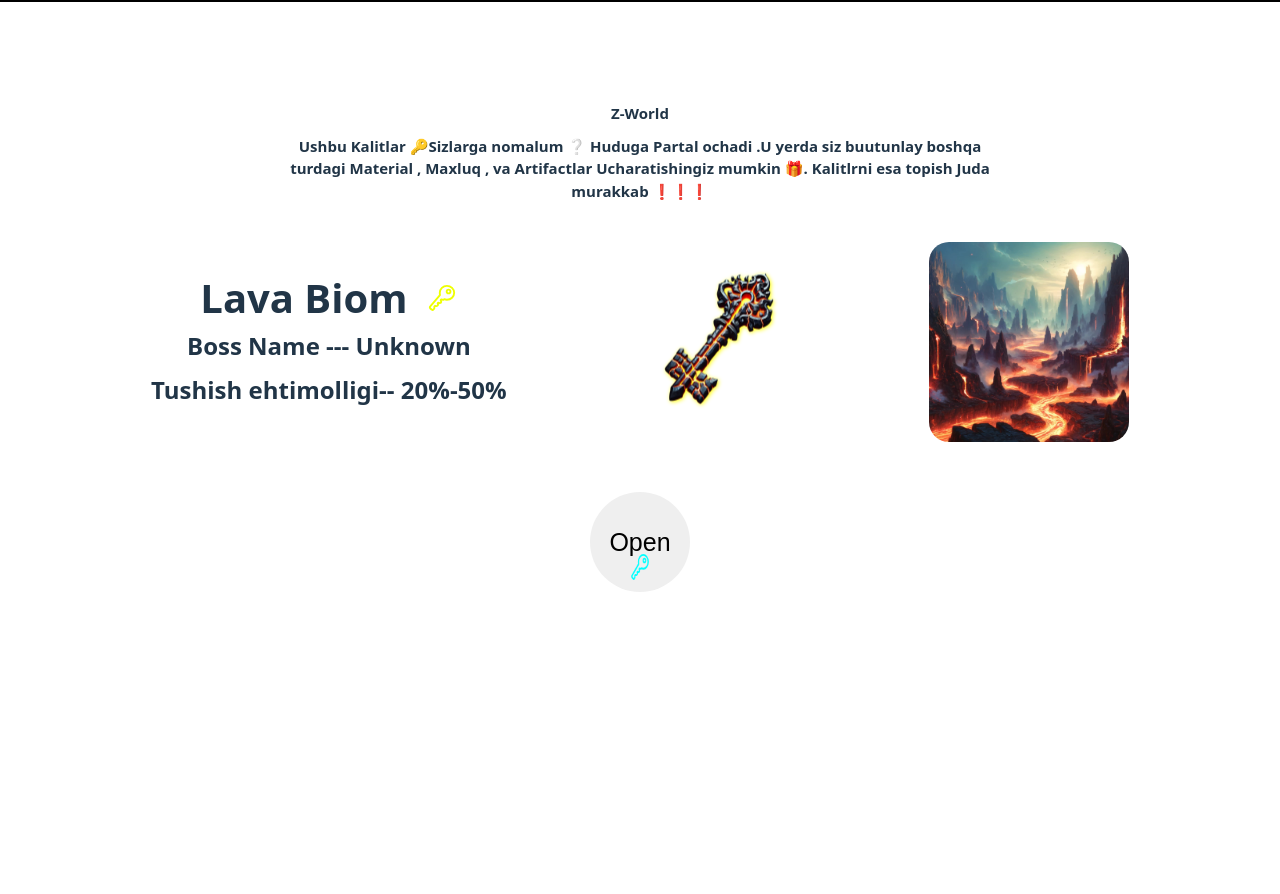
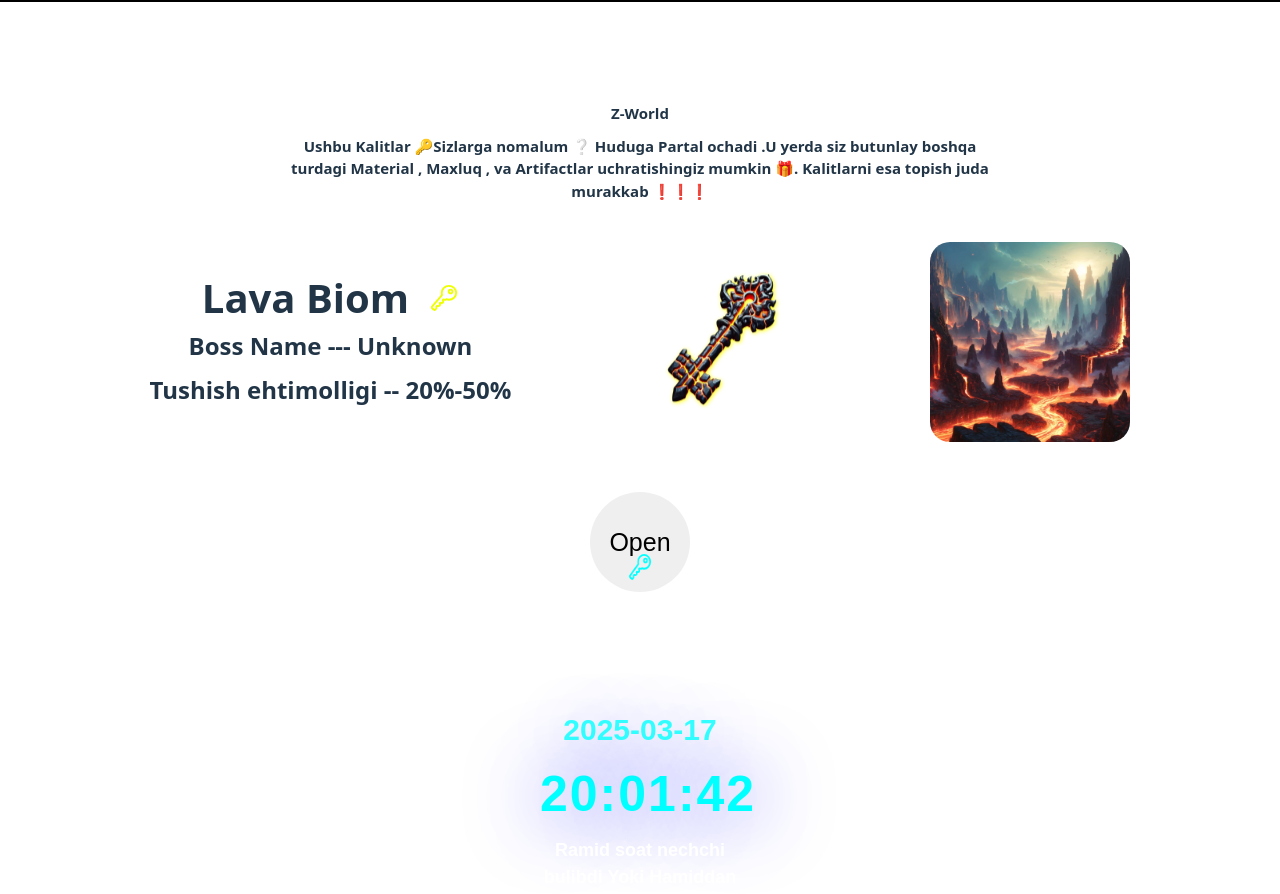
Before and after one commit to Suhrob077/WORLD, a React (Vite) app: page / in a window 1280 px wide. Shown: the part 520-1414 px from the top of the page. Before the commit the page ends 1122 px from the top, so only its background shows below. Built offline with nearby package versions, Linux system fonts and the light colour scheme.

Commit message:
Kod yangilandi

```diff
--- a/public/Data/Artifact.json
+++ b/public/Data/Artifact.json
@@ -4,7 +4,7 @@
     "category": "lv500-999",
     "name": "Carona Blood King",
     "description": "A powerful artifact infused with the blood of an ancient king.",
-    "image": "/public/IMGS/Artifacts/Carona Blood king lv-600.png",
+    "image": "/IMGS/Artifacts/Carona Blood king lv-600.png",
     "LVL": "lv-600"
   },
   {
@@ -12,7 +12,7 @@
     "category": "lv500-999",
     "name": "Dragon Ring",
     "description": "A mystical ring forged from dragon scales.",
-    "image": "/public/IMGS/Artifacts/Dragon-ring lv505.png",
+    "image": "/IMGS/Artifacts/Dragon-ring lv505.png",
     "LVL": "lv-505"
   },
   {
@@ -20,7 +20,7 @@
     "category": "lv200-500",
     "name": "Heart Crystal",
     "description": "A crystal pulsating with life energy.",
-    "image": "/public/IMGS/Artifacts/Heart-cristal-lv-200.png",
+    "image": "/IMGS/Artifacts/Heart-cristal-lv-200.png",
     "LVL": "lv-200"
   },
   {
@@ -28,7 +28,7 @@
     "category": "lv500-999",
     "name": "Ice and Fire",
     "description": "A relic containing the balance of elemental forces.",
-    "image": "/public/IMGS/Artifacts/Ice and Fire lv-650.png",
+    "image": "/IMGS/Artifacts/Ice and Fire lv-650.png",
     "LVL": "lv-650"
   },
   {
@@ -36,7 +36,7 @@
     "category": "lv1-200",
     "name": "Silver Ring",
     "description": "A simple yet elegant silver ring.",
-    "image": "/public/IMGS/Artifacts/Ive-C-lv-50.png",
+    "image": "/IMGS/Artifacts/Ive-C-lv-50.png",
     "LVL": "lv-50"
   },
   {
@@ -44,7 +44,7 @@
     "category": "lv500-999",
     "name": "GoldenSunRelic",
     "description": "A radiant artifact that glows with the power of the sun.",
-    "image": "/public/IMGS/Artifacts/L2-lv-700.png",
+    "image": "/IMGS/Artifacts/L2-lv-700.png",
     "LVL": "lv-700"
   },
   {
@@ -52,7 +52,7 @@
     "category": "lv500-999",
     "name": "Feather of Light",
     "description": "A celestial feather said to bring good fortune.",
-    "image": "/public/IMGS/Artifacts/L3--lv-666.png",
+    "image": "/IMGS/Artifacts/L3--lv-666.png",
     "LVL": "lv-666"
   },
   {
@@ -60,7 +60,7 @@
     "category": "lv200-500",
     "name": "Shadow Eye Pendant",
     "description": "A mysterious pendant that sees through darkness.",
-    "image": "/public/IMGS/Artifacts/lv-322.png",
+    "image": "/IMGS/Artifacts/lv-322.png",
     "LVL": "lv-322"
   },
   {
@@ -68,7 +68,7 @@
     "category": "lv200-500",
     "name": "S-Soul Orb",
     "description": "An orb containing the soul of a great summoner.",
-    "image": "/public/IMGS/Artifacts/Summoner Soul-lv-300.png",
+    "image": "/IMGS/Artifacts/Summoner Soul-lv-300.png",
     "LVL": "lv-300"
   },
   {
@@ -76,7 +76,7 @@
     "category": "lv200-500",
     "name": "Ring of Power",
     "description": "A ring that grants immense power to its wearer.",
-    "image": "/public/IMGS/Artifacts/Ring Power-lv333.png",
+    "image": "/IMGS/Artifacts/Ring Power-lv333.png",
     "LVL": "lv-333"
   },
   {
@@ -84,7 +84,7 @@
     "category": "lv1-200",
     "name": "Magic Crown",
     "description": "A crown imbued with magical energies.",
-    "image": "/public/IMGS/Artifacts/Magic-crovn lv-250.png",
+    "image": "/IMGS/Artifacts/Magic-crovn lv-250.png",
     "LVL": "lv-190"
   },
   {
@@ -92,7 +92,7 @@
     "category": "lv500-999",
     "name": "Platinum Defender",
     "description": "A ring offering supreme protection.",
-    "image": "/public/IMGS/Artifacts/Platinum DEF lv-180.png",
+    "image": "/IMGS/Artifacts/Platinum DEF lv-180.png",
     "LVL": "lv-180"
   },
   {
@@ -100,7 +100,7 @@
     "category": "lv200-500",
     "name": "Sunshine Amulet",
     "description": "An amulet radiating warmth and positivity.",
-    "image": "/public/IMGS/Artifacts/Sun-shine-lv-260.png",
+    "image": "/IMGS/Artifacts/Sun-shine-lv-260.png",
     "LVL": "lv-260"
   },
   {
@@ -108,7 +108,7 @@
     "category": "lv200-500",
     "name": "T-S_W",
     "description": "A talisman granting warrior's strength.",
-    "image": "/public/IMGS/Artifacts/Talisman Summoner Warior lv-300.png",
+    "image": "/IMGS/Artifacts/Talisman Summoner Warior lv-300.png",
     "LVL": "lv-300"
   },
   {
@@ -116,7 +116,7 @@
     "category": "lv200-500",
     "name": "Water Skill Orb",
     "description": "A water-infused artifact that enhances agility.",
-    "image": "/public/IMGS/Artifacts/Water-skill - lv-450.png",
+    "image": "/IMGS/Artifacts/Water-skill - lv-450.png",
     "LVL": "lv-450"
   }
 ]
--- a/public/Data/World.json
+++ b/public/Data/World.json
@@ -4,80 +4,80 @@
         "Boss":"Unknown",
         "drop": "20%-50%",
         "Name": "Lava Biom",
-        "img-biom": "/public/IMGS/Wolrd/Lava.jpg",
-        "img-Kay": "/public/IMGS/World-KAY/Lava-Kay.png"
+        "img-biom": "/IMGS/Wolrd/Lava.jpg",
+        "img-Kay": "/IMGS/World-KAY/Lava-Kay.png"
     },
     {
         "id" : "2",
         "Boss":"Unknown",
         "drop": "20%-50%",
         "Name": "Ice Place",
-        "img-biom": "/public/IMGS/Wolrd/Ice-Plase.jpg",
-        "img-Kay": "/public/IMGS/World-Kay/Ice-Kay.png"
+        "img-biom": "/IMGS/Wolrd/Ice-Plase.jpg",
+        "img-Kay": "/IMGS/World-KAY/Ice-Kay.png"
     },
     {
         "id" : "3",
         "Boss":"Unknown",
         "drop": "20%-35%",
         "Name": "Magic World",
-        "img-biom": "/public/IMGS/Wolrd/Magic.jpg",
-        "img-Kay": "/public/IMGS/World-KAY/Magic-Kay.png"
+        "img-biom": "/IMGS/Wolrd/Magic.jpg",
+        "img-Kay": "/IMGS/World-KAY/Magic-Kay.png"
     },
     {
         "id" : "4",
         "Boss":"Unknown",
         "drop": "10%-30%",
         "Name": "Light Gate",
-        "img-biom": "/public/IMGS/Wolrd/Light-Forest.jpg",
-        "img-Kay": "/public/IMGS/World-KAY/Light-Kay.png"
+        "img-biom": "/IMGS/Wolrd/Light-Forest.jpg",
+        "img-Kay": "/IMGS/World-KAY/Light-Kay.png"
     },
     {
         "id" : "5",
         "Boss":"Unknown",
         "drop": "10%-40%",
         "Name": "Lunar Gate",
-        "img-biom": "/public/IMGS/Wolrd/Lunar.jpg",
-        "img-Kay": "/public/IMGS/World-KAY/Lunar-Kay.png"
+        "img-biom": "/IMGS/Wolrd/Lunar.jpg",
+        "img-Kay": "/IMGS/World-KAY/Lunar-Kay.png"
     },
     {
         "id" : "6",
         "Boss":"Unknown",
         "drop": "10%-30%",
         "Name": "Jungle",
-        "img-biom": "/public/IMGS/Wolrd/Jungle.jpg",
-        "img-Kay": "/public/IMGS/World-KAY/Forest-Kay.png"
+        "img-biom": "/IMGS/Wolrd/Jungle.jpg",
+        "img-Kay": "/IMGS/World-KAY/Forest-Kay.png"
     },
     {
         "id" : "7",
         "Boss":"Unknown",
         "drop": "10%-30%",
         "Name": "Dark Forest",
-        "img-biom": "/public/IMGS/Wolrd/Darc-forest.jpg",
-        "img-Kay": "/public/IMGS/World-KAY/Cold-Kay.png"
+        "img-biom": "/IMGS/Wolrd/Darc-forest.jpg",
+        "img-Kay": "/IMGS/World-KAY/Cold-Kay.png"
     },
     {
         "id" : "8",
         "Boss":"Unknown",
         "drop": "10%-40%",
         "Name": "Magic Kay",
-        "img-biom": "/public/IMGS/Wolrd/Magic.jpg",
-        "img-Kay": "/public/IMGS/World-KAY/Magic-Kay.png"
+        "img-biom": "/IMGS/Wolrd/Magic.jpg",
+        "img-Kay": "/IMGS/World-KAY/Magic-Kay.png"
     },
     {
         "id" : "9",
         "Boss":"Unknown",
         "drop": "10%-30%",
         "Name": "Unknown",
-        "img-biom": "/public/IMGS/Wolrd/Uncnown.jpg",
-        "img-Kay": "/public/IMGS/World-KAY/Uncnown-Kay.png"
+        "img-biom": "/IMGS/Wolrd/Uncnown.jpg",
+        "img-Kay": "/IMGS/World-KAY/Uncnown-Kay.png"
     },
     {
         "id" : "10",
         "Boss":"Unknown",
         "drop": "10%-30%",
         "Name": "Unknown",
-        "img-biom": "/public/IMGS/Wolrd/Uncnown2.jpg",
-        "img-Kay": "/public/IMGS/World-KAY/Uncnown-Kay.png"
+        "img-biom": "/IMGS/Wolrd/Uncnown2.jpg",
+        "img-Kay": "/IMGS/World-KAY/Uncnown-Kay.png"
     }
 
 ]
--- a/src/Component/Home.css
+++ b/src/Component/Home.css
@@ -189,6 +189,7 @@
     display: flex;
     flex-direction: column;
     align-items: center;
+    padding-bottom: 80px;
 }
 .See-All-WorldKays {
     width: 100px;
@@ -210,6 +211,37 @@
     position: absolute;
      animation: rotateYAnimation 3s linear infinite;
 }
+.clock {
+    margin: auto;
+    width: 200px;
+    top: 20px;
+    height: auto;
+    right: 20px;
+    padding: 30px 20px;
+    text-align: center;
+    color: white;
+    font-family: "Arial", sans-serif;
+    font-weight: bold;
+    font-size: 18px;
+  }
+
+  .clock p {
+    color: aqua;
+    text-shadow: 2px 2px 80px blue;
+    margin: 5px 0;
+  }
+
+  #date {
+    font-size: 30px;
+    opacity: 0.8;
+  }
+
+  #time {
+    font-size: 50px;
+    font-weight: bold;
+    letter-spacing: 2px;
+  }
+
 @keyframes rotateYAnimation {
     from {
       transform: rotateY(0deg);
--- a/src/Component/Home.jsx
+++ b/src/Component/Home.jsx
@@ -1,4 +1,4 @@
-import { useState } from "react";
+import { useState, useEffect } from "react";
 import React from 'react';
 import './Home.css';
 import P1 from './Personality/Asasin-Mage.png';
@@ -15,6 +15,20 @@ import worldData from '/public/Data/World.json';
 
 export default function Home() {
   const [showAll, setShowAll] = useState(false);
+  const [time, setTime] = useState("");
+  const [date, setDate] = useState("");
+
+  useEffect(() => {
+    const updateTime = () => {
+      const now = new Date();
+      const zeroPadding = (num, digit) => String(num).padStart(digit, "0");
+      setTime(`${zeroPadding(now.getHours(), 2)}:${zeroPadding(now.getMinutes(), 2)}:${zeroPadding(now.getSeconds(), 2)}`);
+      setDate(`${now.getFullYear()}-${zeroPadding(now.getMonth() + 1, 2)}-${zeroPadding(now.getDate(), 2)}`);
+    };
+    updateTime();
+    const interval = setInterval(updateTime, 1000);
+    return () => clearInterval(interval);
+  }, []);
 
   return (
     <div className='HomeP'>
@@ -23,7 +37,6 @@ export default function Home() {
         <div className='PersonalityPage'>
           <div className="Classes"><img className='PersonClass1' src={P1} alt="" /></div>
           <div className="Classes"><img className='PersonClass2' src={P2} alt="" /></div>
-          {/* <div className="Classes"><img className='PersonClass9' src={P9} alt="" /></div> */}
           <div className="Classes"><img className='PersonClass3' src={P3} alt="" /></div>
           <div className="Classes"><img className='PersonClass4' src={P6} alt="" /></div>
           <div className="Classes"><img className='PersonClass5' src={P4} alt="" /></div>
@@ -33,34 +46,32 @@ export default function Home() {
         </div>
         <div className='Aperson'>
           <h2>Z-World</h2>
-          <h2 id='ABP'>Ushbu Kalitlar 🔑Sizlarga nomalum ❔ Huduga Partal ochadi .U yerda siz buutunlay boshqa turdagi Material , Maxluq , va Artifactlar Ucharatishingiz mumkin 🎁. Kalitlrni esa topish Juda murakkab ❗❗❗</h2>
+          <h2 id='ABP'>Ushbu Kalitlar 🔑Sizlarga nomalum ❔ Huduga Partal ochadi .U yerda siz butunlay boshqa turdagi Material , Maxluq , va Artifactlar uchratishingiz mumkin 🎁. Kalitlarni esa topish juda murakkab ❗❗❗</h2>
         </div>
       </div>
       <div className="Page2">
         <div className="World-kayes-Page">
           <div className="A-Kayes">
-            {/* Dastlab faqat Fire Kay ko'rsatiladi */}
             {worldData.slice(0, 1).map((world) => (
               <div className="K1" key={world.id}>
                 <div className="WorldKayes1">
                   <div className="A-A-W">
                     <h1 className="World-Name">{world.Name}<ion-icon name="key-outline"></ion-icon></h1>
                     <h2>Boss Name --- {world.Boss}</h2>
-                    <h2> Tushish ehtimolligi-- {world.drop}</h2>
+                    <h2>Tushish ehtimolligi -- {world.drop}</h2>
                   </div>
                   <img className="Kay-name" src={world["img-Kay"]} alt={world.Name} />
                   <img className="Biom-img" src={world["img-biom"]} alt={world.Name} />
                 </div>
               </div>
             ))}
-            {/* Tugma bosilganda barcha kalitlar ko'rsatiladi */}
             {showAll && worldData.slice(1).map((world) => (
               <div className="K1" key={world.id}>
                 <div className="WorldKayes1">
                   <div className="A-A-W">
                     <h1 className="World-Name">{world.Name}<ion-icon name="key-outline"></ion-icon></h1>
                     <h2>Boss Name --- {world.Boss}</h2>
-                    <h2> Tushish ehtimolligi-- {world.drop}</h2>
+                    <h2>Tushish ehtimolligi -- {world.drop}</h2>
                   </div>
                   <img className="Kay-name" src={world["img-Kay"]} alt={world.Name} />
                   <img className="Biom-img" src={world["img-biom"]} alt={world.Name} />
@@ -73,6 +84,11 @@ export default function Home() {
           {showAll ? "Hide" : "Open"}<ion-icon name="key-outline"></ion-icon>
         </button>
       </div>
+      <div className="clock">
+        <p id="date">{date}</p>
+        <p id="time">{time}</p>
+        Ramid soat nechchi bulibdi Yoki Hamiddan Suraymi ??/
+      </div>
     </div>
   );
 }
```
